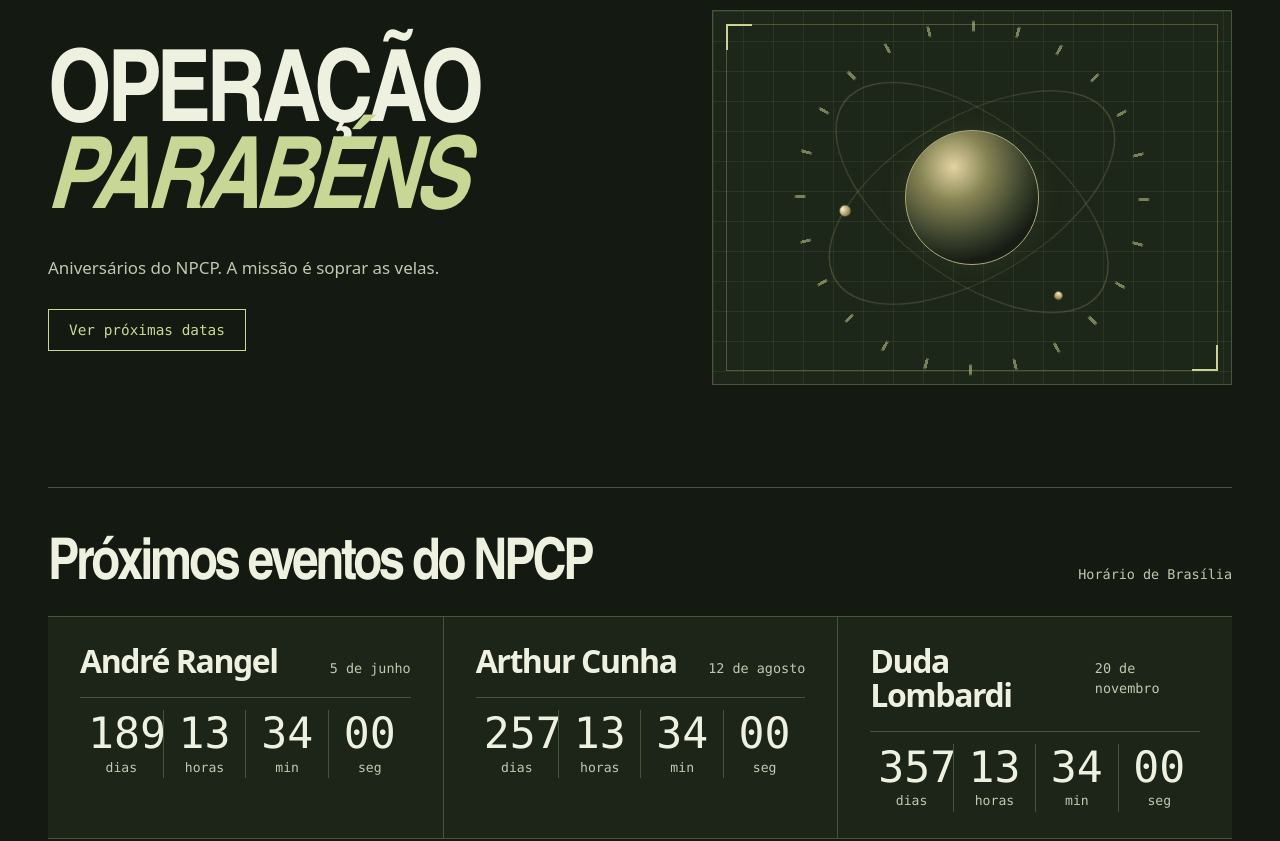
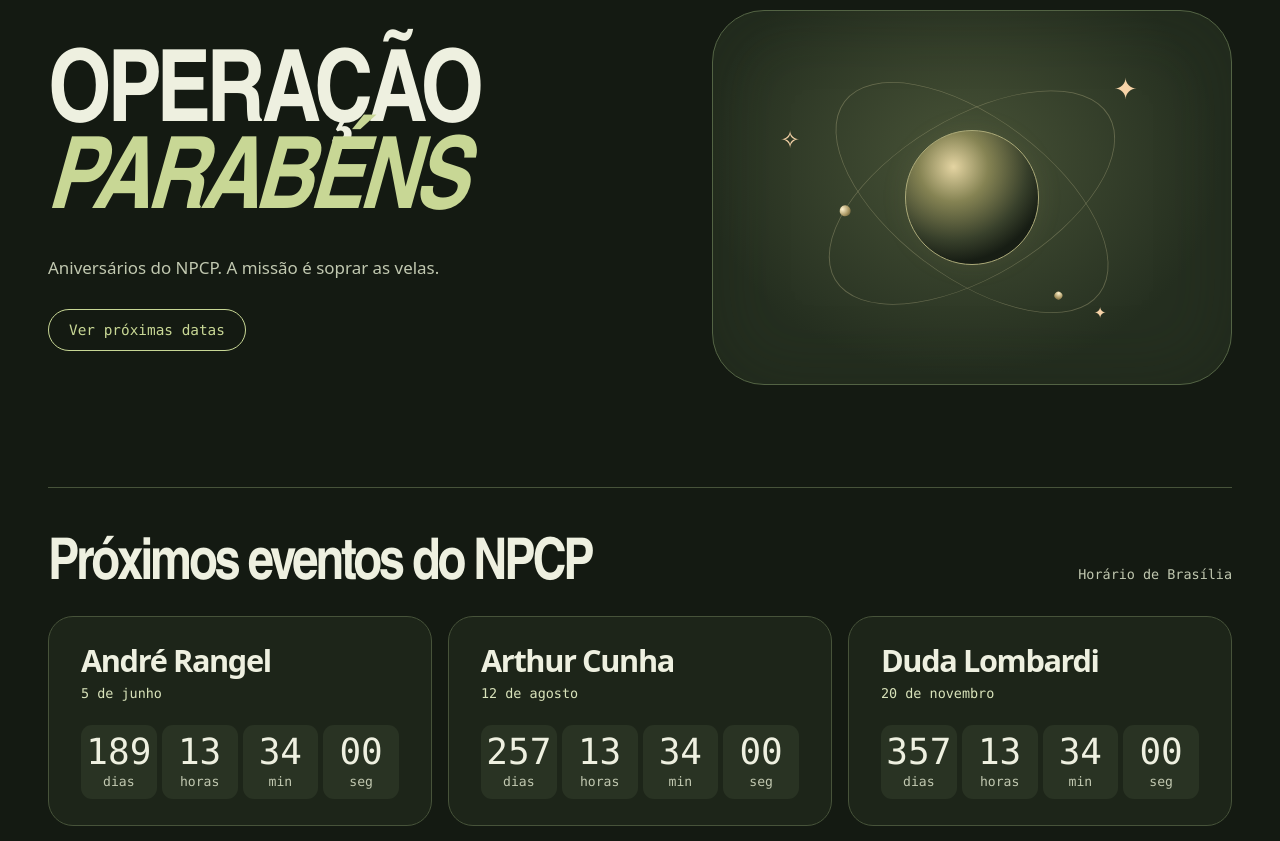
Before and after one commit to arthurcunha88/contagem-de-aniversario-bope, a plain HTML site: page dist/index.html in a window 1280 px wide. Shown: the part 180-1021 px from the top of the page. Drawn offline with Linux system fonts and the light colour scheme.

Commit message:
Melhora a leitura dos nomes e suaviza os movimentos

```diff
--- a/dist/app.js
+++ b/dist/app.js
@@ -71,9 +71,7 @@ function render() {
       const digit = digits[index];
       const value = String(number).padStart(2, "0");
       if (digit.textContent === value) return;
-      digit.classList.remove("tick");
       digit.textContent = value;
-      requestAnimationFrame(() => digit.classList.add("tick"));
     });
   }
 }
@@ -83,34 +81,15 @@ setInterval(render, 1000);
 document.addEventListener("visibilitychange", render);
 
 const reducedMotion = window.matchMedia("(prefers-reduced-motion: reduce)");
-const art = document.querySelector             (".art");
 const reveal = document.querySelectorAll             (".section-head, .card");
 
-if (typeof IntersectionObserver === "function") {
-  const observer = new IntersectionObserver((entries) => {
+if (!reducedMotion.matches && typeof IntersectionObserver === "function") {
+  const observer = new IntersectionObserver((entries, activeObserver) => {
     for (const entry of entries) {
-      entry.target.classList.toggle("in-view", entry.isIntersecting);
+      if (!entry.isIntersecting) continue;
+      entry.target.classList.add("in-view");
+      activeObserver.unobserve(entry.target);
     }
   }, { threshold: 0.14 });
   reveal.forEach((element) => observer.observe(element));
 }
-
-if (art) {
-  let frame = 0;
-  function moveField() {
-    if (frame) return;
-    frame = requestAnimationFrame(() => {
-      frame = 0;
-      if (reducedMotion.matches) {
-        art?.style.removeProperty("--field-shift");
-        return;
-      }
-      const offset = Math.min(window.scrollY * 0.1, 35);
-      art?.style.setProperty("--field-shift", `${offset}px`);
-      art?.style.setProperty("--radar-turn", `${window.scrollY * 0.24}deg`);
-    });
-  }
-  window.addEventListener("scroll", moveField, { passive: true });
-  reducedMotion.addEventListener("change", moveField);
-  moveField();
-}
--- a/dist/index.html
+++ b/dist/index.html
@@ -31,13 +31,14 @@
         <a class="cta" href="#calendario">Ver próximas datas</a>
       </div>
       <div class="art" aria-hidden="true">
-        <div class="radar-ticks"></div>
         <div class="orbital-field">
           <div class="orbit orbit-one"><i></i></div>
           <div class="orbit orbit-two"><i></i></div>
           <div class="orb"></div>
         </div>
-        <div class="radar-coordinates"></div>
+        <span class="spark spark-top">✦</span>
+        <span class="spark spark-side">✧</span>
+        <span class="spark spark-bottom">✦</span>
       </div>
     </section>
     <section id="calendario" aria-labelledby="agenda">
--- a/dist/style.css
+++ b/dist/style.css
@@ -31,37 +31,30 @@ h1, h2 { font-family: var(--display); font-weight: 700; }
 h1 { margin: 12px 0 24px; font-size: clamp(2.9rem, 7.8vw, 7.35rem); letter-spacing: -.045em; line-height: .88; text-transform: uppercase; }
 h1 em { display: inline-block; color: var(--brass); font-weight: inherit; transform: skewX(-6deg); }
 .intro { max-width: 41ch; color: var(--muted); font-size: 1.06rem; }
-.cta { display: inline-block; margin-top: 28px; border: 1px solid var(--brass); padding: 12px 20px; color: var(--brass); font: .9rem var(--mono); transition: background .2s, color .2s; }
+.cta { display: inline-block; margin-top: 28px; border: 1px solid var(--brass); padding: 12px 20px; border-radius: 999px; color: var(--brass); font: .9rem var(--mono); transition: background .2s, color .2s; }
 .cta:hover { color: var(--background); background: var(--brass); }
-.art { position: relative; display: grid; place-content: center; justify-items: center; gap: 10px; min-height: 375px; margin: 0; overflow: hidden; border: 1px solid var(--line); background-color: #1d2719; background-image: linear-gradient(#c8d79514 1px, transparent 1px), linear-gradient(90deg, #c8d79514 1px, transparent 1px); background-size: 30px 30px; }
-.art::after { content: ""; position: absolute; inset: 13px; pointer-events: none; border: 1px solid #d3bc8150; }
-.radar-ticks {
-  position: absolute;
-  place-self: center;
-  width: min(82%, 360px);
-  aspect-ratio: 1;
-  border-radius: 50%;
-  background: repeating-conic-gradient(from 0deg, #c8d79585 0deg 1deg, transparent 1deg 15deg);
-  mask: radial-gradient(circle, transparent 0 65%, #000 66% 69%, transparent 70%);
-  transform: rotate(var(--radar-turn, 0deg));
+.art {
+  position: relative;
+  display: grid;
+  place-items: center;
+  min-height: 375px;
+  overflow: hidden;
+  border: 1px solid #536344;
+  border-radius: clamp(24px, 5vw, 52px);
+  background: radial-gradient(ellipse at 48% 40%, #485337, #252f20 68%);
+  box-shadow: inset 0 0 75px #141a1255;
 }
-.radar-coordinates { position: absolute; inset: 13px; pointer-events: none; }
-.radar-coordinates::before, .radar-coordinates::after {
-  content: "";
-  position: absolute;
-  width: 24px;
-  height: 24px;
-  border: solid var(--brass);
-}
-.radar-coordinates::before { inset: 0 auto auto 0; border-width: 2px 0 0 2px; }
-.radar-coordinates::after { inset: auto 0 0 auto; border-width: 0 2px 2px 0; }
+.spark { position: absolute; color: #f6d3a8; line-height: 1; }
+.spark-top { top: 17%; right: 18%; font-size: 1.8rem; }
+.spark-side { left: 13%; top: 31%; font-size: 1.5rem; }
+.spark-bottom { bottom: 17%; right: 24%; font-size: .95rem; }
 .orbital-field {
   width: clamp(176px, 27vw, 320px);
   aspect-ratio: 1;
   position: relative;
   display: grid;
   place-items: center;
-  transform: translateY(var(--field-shift, 0px));
+  animation: float-in 1.45s cubic-bezier(.2, .75, .28, 1) both;
 }
 .orb {
   width: 42%;
@@ -77,7 +70,6 @@ h1 em { display: inline-block; color: var(--brass); font-weight: inherit; transf
   border: 1px solid #b7b18760;
   border-radius: 50%;
   transform: rotate(var(--angle)) scaleY(.58);
-  animation: orbit-settle 3.5s cubic-bezier(.2, .7, .3, 1) both;
 }
 .orbit-one { --angle: -31deg; z-index: 1; }
 .orbit-two { --angle: 37deg; }
@@ -92,48 +84,40 @@ h1 em { display: inline-block; color: var(--brass); font-weight: inherit; transf
   transform: scaleY(1.72);
 }
 .orbit-two i { left: 89%; top: 65%; width: 8px; height: 8px; }
-@keyframes orbit-settle {
-  from { transform: rotate(calc(var(--angle) - 33deg)) scaleY(.58); }
-  to { transform: rotate(var(--angle)) scaleY(.58); }
-}
-@keyframes arrive { from { opacity: .58; transform: translateY(12px); } }
+@keyframes float-in { from { transform: translateY(9px); } }
+@keyframes arrive { from { opacity: .8; transform: translateY(6px); } }
 .section-head.in-view, .card.in-view:not(.today) { animation: arrive .48s ease-out both; }
 #calendario { padding-block: 50px 68px; scroll-margin-top: 18px; }
 .section-head, .person { display: flex; align-items: baseline; justify-content: space-between; gap: 14px; }
-.section-head { margin-bottom: 20px; }
+.section-head { margin-bottom: 20px; flex-wrap: wrap; }
 h2 { font-size: clamp(2rem, 4.5vw, 3.6rem); line-height: 1; letter-spacing: -.055em; }
 .section-head p, time { font-size: .84rem; color: var(--muted); }
-.cards { display: grid; grid-template-columns: repeat(3, minmax(0, 1fr)); border-block: 1px solid var(--line); }
-.card { padding: 27px clamp(14px, 3vw, 32px) 26px; background: var(--surface); }
-.card + .card { border-left: 1px solid var(--line); }
+.cards { display: grid; grid-template-columns: repeat(3, minmax(0, 1fr)); gap: 16px; }
+.card { padding: 27px clamp(14px, 3vw, 32px) 26px; background: var(--surface); border: 1px solid var(--line); border-radius: 25px; }
 .card.today { outline: 1px solid var(--brass); outline-offset: -1px; animation: celebrate .8s ease-out; }
-h3 { font-size: clamp(1.5rem, 2.5vw, 2.15rem); letter-spacing: -.045em; line-height: 1.08; }
+h3 { font-size: clamp(1.55rem, 2.4vw, 2rem); font-weight: 650; letter-spacing: -.045em; line-height: 1.1; overflow-wrap: anywhere; text-wrap: pretty; }
+.person { display: grid; gap: 7px; align-content: start; }
+.person time { color: #dae4bb; }
 .status { color: var(--brass); font-size: .82rem; margin: 19px 0 12px; }
-.timer { display: grid; grid-template-columns: repeat(4, minmax(0, 1fr)); border-top: 1px solid var(--line); margin-top: 18px; padding-top: 12px; }
-.timer span { color: var(--muted); padding: 0 8px; text-align: center; font-size: .82rem; }
-.timer span + span { border-left: 1px solid var(--line); }
-.timer b { display: block; color: var(--text); font: 400 clamp(1.35rem, 3.8vw, 2.7rem)/1.1 var(--mono); font-variant-numeric: tabular-nums; }
-.timer b.tick { animation: tick .25s ease-out; }
+.timer { display: grid; grid-template-columns: repeat(4, minmax(0, 1fr)); gap: 5px; margin-top: 20px; }
+.timer span { color: var(--muted); padding: 7px 2px; border-radius: 11px; background: #293323; text-align: center; font-size: .82rem; }
+.timer b { display: block; color: var(--text); font: 400 clamp(1.35rem, 3vw, 2.25rem)/1.1 var(--mono); font-variant-numeric: tabular-nums; }
 footer { border-top: 1px solid var(--line); padding-block: 20px; color: var(--muted); font-size: .85rem; }
 footer span { color: var(--brass); padding-inline: 6px; }
 [hidden] { display: none !important; }
-@keyframes tick { from { opacity: .64; transform: translateY(2px); } }
 @keyframes celebrate { from { background: #3e3825; } }
-@media (max-width: 790px) {
+@media (max-width: 900px) {
   .shell { width: calc(100% - 48px); }
   .hero { grid-template-columns: 1fr; }
   .art { min-height: 235px; }
-  .person { flex-wrap: wrap; gap: 6px 12px; }
-  .timer span { padding-inline: 4px; }
+  .cards { grid-template-columns: repeat(2, minmax(0, 1fr)); }
 }
 @media (max-width: 560px) {
   .shell { width: calc(100% - 32px); }
   .masthead { min-height: 70px; }
   .cards { grid-template-columns: 1fr; }
-  .card + .card { border-left: 0; border-top: 1px solid var(--line); }
   .section-head { flex-direction: column; gap: 7px; }
 }
 @media (prefers-reduced-motion: reduce) {
   *, *::before, *::after { scroll-behavior: auto !important; animation: none !important; transition: none !important; }
-  .orbital-field, .radar-ticks { transform: none; }
 }
```
Also changed, not shown: 1 other file.
